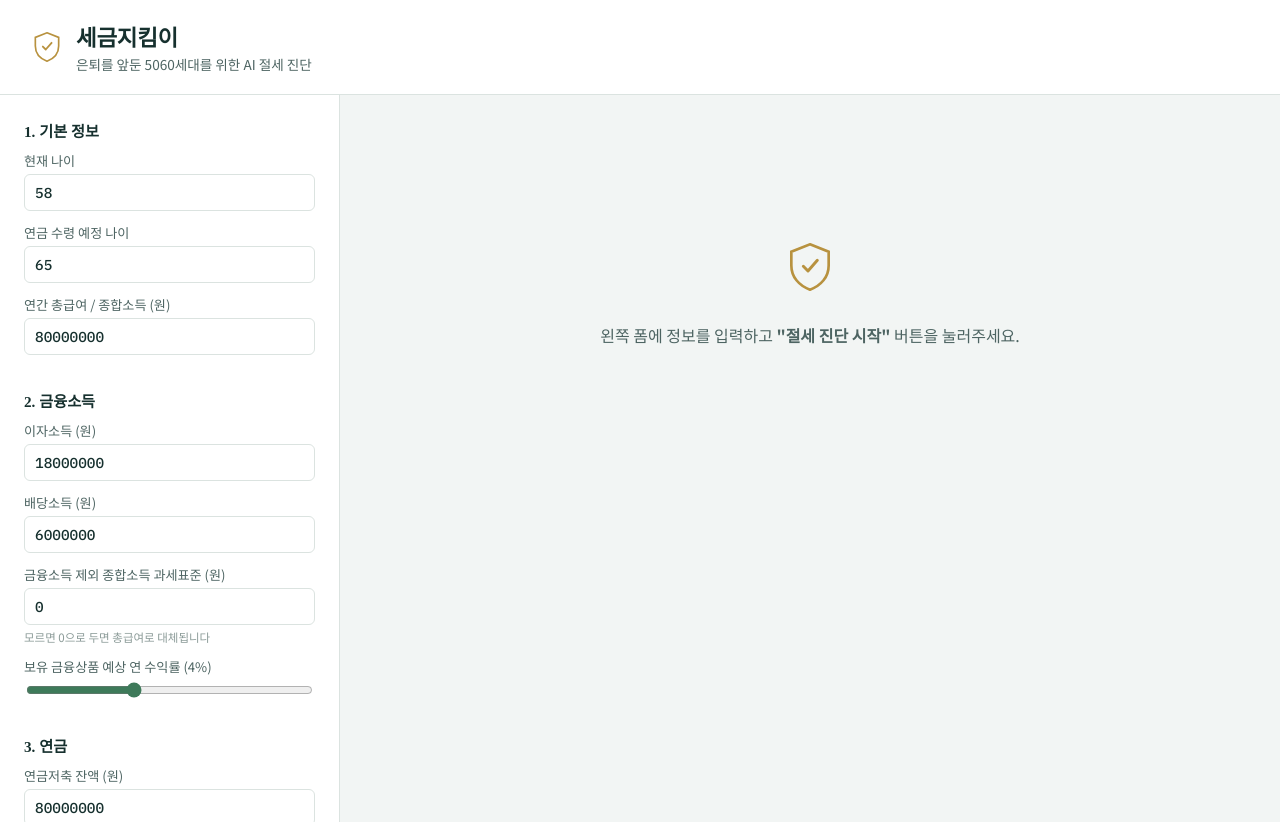
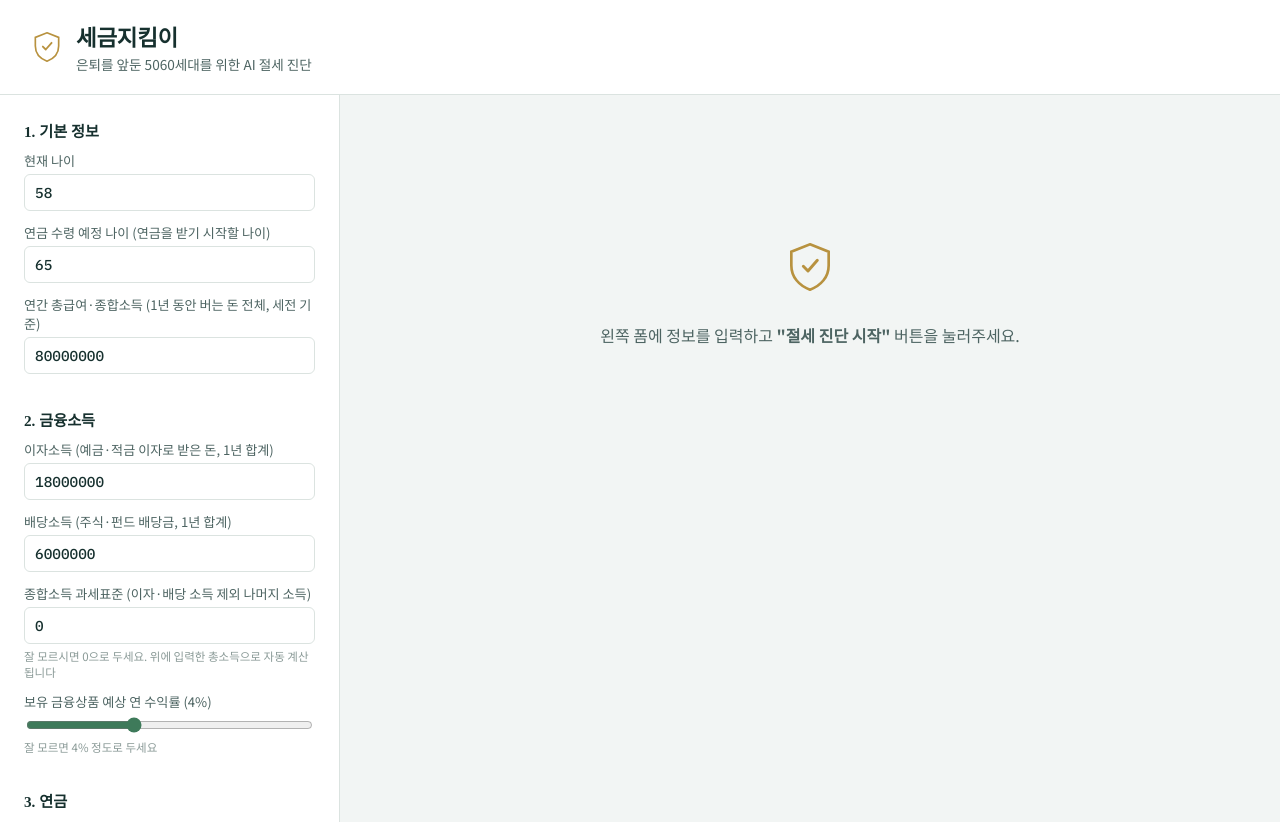
Before and after one commit to JI-KIM-I/Tax-JIKIMI, a React (Vite) app in the folder frontend/: page / in a window 1280 px wide. Built offline with nearby package versions, Linux system fonts and the light colour scheme.

Commit message:
UX 개선: 숫자 입력칸 클릭시 자동 전체선택 → 기존 값(0 등) 바로 덮어쓰기 가능하게 수정 라벨 표기 방식: 원래 세법 용어를 그대로 두고, 괄호 안에 쉬운 설명 병기

```diff
--- a/frontend/src/components/DiagnosisForm.jsx
+++ b/frontend/src/components/DiagnosisForm.jsx
@@ -22,6 +22,10 @@ const initialForm = {
   max_pension_start_age: 85,
 };
 
+// 숫자 입력칸을 클릭(포커스)하면 안에 있던 숫자가 전체 선택되도록 해서,
+// 바로 새 숫자를 타이핑하면 기존 값(예: 0)이 자동으로 지워지고 덮어써지게 합니다.
+const selectAllOnFocus = (e) => e.target.select();
+
 function Field({ label, hint, children }) {
   return (
     <label className="field">
@@ -29,6 +33,24 @@ function Field({ label, hint, children }) {
       {children}
       {hint && <span className="field-hint">{hint}</span>}
     </label>
+  );
+}
+
+function NumberField({ label, hint, name, value, onChange, min, max, step = 1000000 }) {
+  return (
+    <Field label={label} hint={hint}>
+      <input
+        type="number"
+        name={name}
+        min={min}
+        max={max}
+        step={step}
+        value={value}
+        onChange={onChange}
+        onFocus={selectAllOnFocus}
+        inputMode="numeric"
+      />
+    </Field>
   );
 }
 
@@ -56,36 +78,58 @@ export default function DiagnosisForm({ onSubmit, loading }) {
     <form className="diagnosis-form" onSubmit={handleSubmit}>
       <fieldset>
         <legend>1. 기본 정보</legend>
-        <Field label="현재 나이">
-          <input type="number" name="age" min="19" max="100" value={form.age} onChange={handleChange} />
-        </Field>
-        <Field label="연금 수령 예정 나이">
-          <input
-            type="number"
+        <NumberField
+          label="현재 나이"
+          name="age"
+          min="19"
+          max="100"
+          step={1}
+          value={form.age}
+          onChange={handleChange}
+        />
+        <NumberField
+          label="연금 수령 예정 나이 (연금을 받기 시작할 나이)"
           name="retirement_age"
           min={form.age}
           max="100"
+          step={1}
           value={form.retirement_age}
           onChange={handleChange}
         />
-        </Field>
-        <Field label="연간 총급여 / 종합소득 (원)">
-          <input type="number" name="total_income" min="0" step="1000000" value={form.total_income} onChange={handleChange} />
-        </Field>
+        <NumberField
+          label="연간 총급여·종합소득 (1년 동안 버는 돈 전체, 세전 기준)"
+          name="total_income"
+          min="0"
+          value={form.total_income}
+          onChange={handleChange}
+        />
       </fieldset>
 
       <fieldset>
         <legend>2. 금융소득</legend>
-        <Field label="이자소득 (원)">
-          <input type="number" name="interest_income" min="0" step="1000000" value={form.interest_income} onChange={handleChange} />
-        </Field>
-        <Field label="배당소득 (원)">
-          <input type="number" name="dividend_income" min="0" step="1000000" value={form.dividend_income} onChange={handleChange} />
-        </Field>
-        <Field label="금융소득 제외 종합소득 과세표준 (원)" hint="모르면 0으로 두면 총급여로 대체됩니다">
-          <input type="number" name="other_tax_base" min="0" step="1000000" value={form.other_tax_base} onChange={handleChange} />
-        </Field>
-        <Field label={`보유 금융상품 예상 연 수익률 (${form.annual_yield_rate_pct}%)`}>
+        <NumberField
+          label="이자소득 (예금·적금 이자로 받은 돈, 1년 합계)"
+          name="interest_income"
+          min="0"
+          value={form.interest_income}
+          onChange={handleChange}
+        />
+        <NumberField
+          label="배당소득 (주식·펀드 배당금, 1년 합계)"
+          name="dividend_income"
+          min="0"
+          value={form.dividend_income}
+          onChange={handleChange}
+        />
+        <NumberField
+          label="종합소득 과세표준 (이자·배당 소득 제외 나머지 소득)"
+          hint="잘 모르시면 0으로 두세요. 위에 입력한 총소득으로 자동 계산됩니다"
+          name="other_tax_base"
+          min="0"
+          value={form.other_tax_base}
+          onChange={handleChange}
+        />
+        <Field label={`보유 금융상품 예상 연 수익률 (${form.annual_yield_rate_pct}%)`} hint="잘 모르면 4% 정도로 두세요">
           <input
             type="range"
             name="annual_yield_rate_pct"
@@ -100,60 +144,99 @@ export default function DiagnosisForm({ onSubmit, loading }) {
 
       <fieldset>
         <legend>3. 연금</legend>
-        <Field label="연금저축 잔액 (원)">
-          <input type="number" name="pension_savings_balance" min="0" step="1000000" value={form.pension_savings_balance} onChange={handleChange} />
+        <NumberField
+          label="연금저축 잔액 (연금저축 계좌에 모인 돈)"
+          name="pension_savings_balance"
+          min="0"
+          value={form.pension_savings_balance}
+          onChange={handleChange}
+        />
+        <NumberField
+          label="IRP 잔액 (개인형 퇴직연금 계좌에 모인 돈)"
+          hint="IRP: 퇴직금 등을 넣어두는 개인형 퇴직연금 계좌"
+          name="irp_balance"
+          min="0"
+          value={form.irp_balance}
+          onChange={handleChange}
+        />
+        <NumberField
+          label="예상 연금 수령 총액 (앞으로 받을 연금 총액)"
+          hint="0으로 두면 위 연금저축 + IRP 잔액을 합쳐서 계산해요"
+          name="expected_pension_amount"
+          min="0"
+          value={form.expected_pension_amount}
+          onChange={handleChange}
+        />
+        <Field label={`연금 분할 수령 기간 (몇 년에 걸쳐 나눠 받을지, ${form.pension_split_years}년)`} hint="예: 10년으로 두면 매년 1/10씩 나눠 받는다고 계산해요">
+          <input
+            type="range"
+            name="pension_split_years"
+            min="1"
+            max="20"
+            value={form.pension_split_years}
+            onChange={handleChange}
+          />
         </Field>
-        <Field label="IRP 잔액 (원)">
-          <input type="number" name="irp_balance" min="0" step="1000000" value={form.irp_balance} onChange={handleChange} />
-        </Field>
-        <Field label="예상 연금 수령 총액 (원)" hint="0이면 위 잔액 합산 사용">
-          <input type="number" name="expected_pension_amount" min="0" step="1000000" value={form.expected_pension_amount} onChange={handleChange} />
-        </Field>
-        <Field label={`연금 분할 수령 기간 (${form.pension_split_years}년)`}>
-          <input type="range" name="pension_split_years" min="1" max="20" value={form.pension_split_years} onChange={handleChange} />
-        </Field>
-        <Field label="종신계약 연금 여부">
+        <Field label="종신계약 연금 여부 (평생 나눠 받는 종신형 상품 가입 여부)">
           <input type="checkbox" name="lifetime_annuity_contract" checked={form.lifetime_annuity_contract} onChange={handleChange} />
         </Field>
-        <Field label="귀속 세율 기준연도">
+        <Field label="귀속 세율 기준연도 (세금 계산에 적용할 기준 연도)" hint="특별한 이유 없으면 최신 연도(2026) 그대로 두세요">
           <select name="tax_year" value={form.tax_year} onChange={handleChange}>
-            <option value={2026}>2026</option>
-            <option value={2025}>2025</option>
+            <option value={2026}>2026년 기준</option>
+            <option value={2025}>2025년 기준</option>
           </select>
         </Field>
       </fieldset>
 
       <fieldset>
         <legend>4. 절세계좌 현황</legend>
-        <Field label="ISA 올해 납입액 (원)">
-          <input type="number" name="isa_paid_this_year" min="0" step="1000000" value={form.isa_paid_this_year} onChange={handleChange} />
-        </Field>
-        <Field label="ISA 누적 납입액 (원)">
-          <input type="number" name="isa_total_paid" min="0" step="1000000" value={form.isa_total_paid} onChange={handleChange} />
-        </Field>
-        <Field label="연금저축 올해 납입액 (원)">
-          <input type="number" name="pension_savings_paid_this_year" min="0" step="500000" value={form.pension_savings_paid_this_year} onChange={handleChange} />
-        </Field>
-        <Field label="IRP 올해 납입액 (원)">
-          <input type="number" name="irp_paid_this_year" min="0" step="500000" value={form.irp_paid_this_year} onChange={handleChange} />
-        </Field>
+        <NumberField
+          label="ISA 올해 납입액 (올해 ISA에 넣은 돈)"
+          name="isa_paid_this_year"
+          min="0"
+          value={form.isa_paid_this_year}
+          onChange={handleChange}
+        />
+        <NumberField
+          label="ISA 누적 납입액 (지금까지 ISA에 넣은 돈 전체)"
+          name="isa_total_paid"
+          min="0"
+          value={form.isa_total_paid}
+          onChange={handleChange}
+        />
+        <NumberField
+          label="연금저축 올해 납입액 (올해 연금저축에 넣은 돈)"
+          name="pension_savings_paid_this_year"
+          min="0"
+          step={500000}
+          value={form.pension_savings_paid_this_year}
+          onChange={handleChange}
+        />
+        <NumberField
+          label="IRP 올해 납입액 (올해 IRP에 넣은 돈)"
+          name="irp_paid_this_year"
+          min="0"
+          step={500000}
+          value={form.irp_paid_this_year}
+          onChange={handleChange}
+        />
       </fieldset>
 
       <fieldset>
-        <legend>5. 연금 시작 시점 추천</legend>
-        <Field label="최적 시작 나이 추천 받기">
+        <legend>5. 연금 수령 시작 시점 추천</legend>
+        <Field label="연금 수령 시작 시점 추천 받기" hint="켜두면 아래 나이 범위 안에서 세금이 가장 적은 시작 나이를 찾아드려요">
           <input type="checkbox" name="recommend_pension_start" checked={form.recommend_pension_start} onChange={handleChange} />
         </Field>
-        <Field label="추천 탐색 최대 나이">
-          <input
-            type="number"
+        <NumberField
+          label="추천 탐색 최대 나이 (몇 살까지 계산해볼지)"
+          hint="예: 85로 두면 '연금 수령 예정 나이'부터 85세까지 한 살씩 계산해서 가장 세금이 적은 나이를 찾아드려요"
           name="max_pension_start_age"
           min={form.retirement_age}
           max="100"
+          step={1}
           value={form.max_pension_start_age}
           onChange={handleChange}
         />
-        </Field>
       </fieldset>
 
       <button type="submit" className="btn-primary" disabled={loading}>
```
Lines whose indentation alone changed are shown as unchanged.
